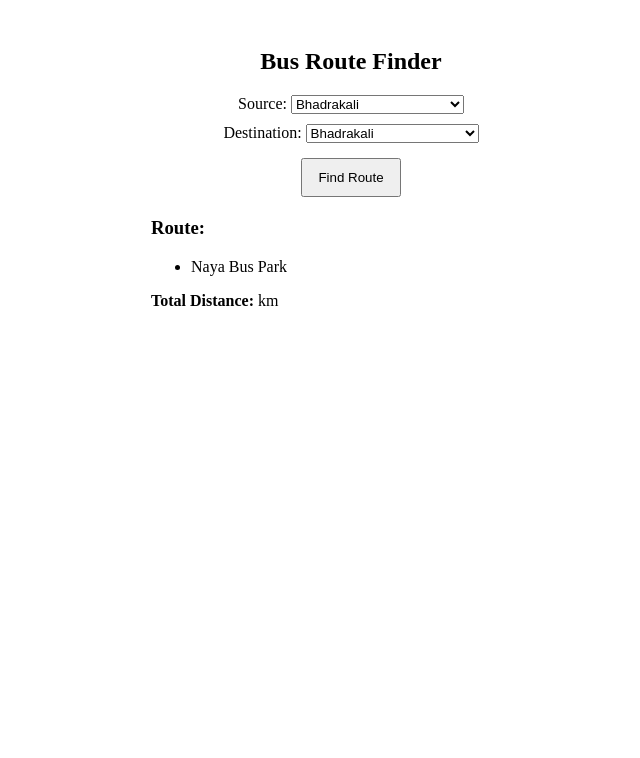
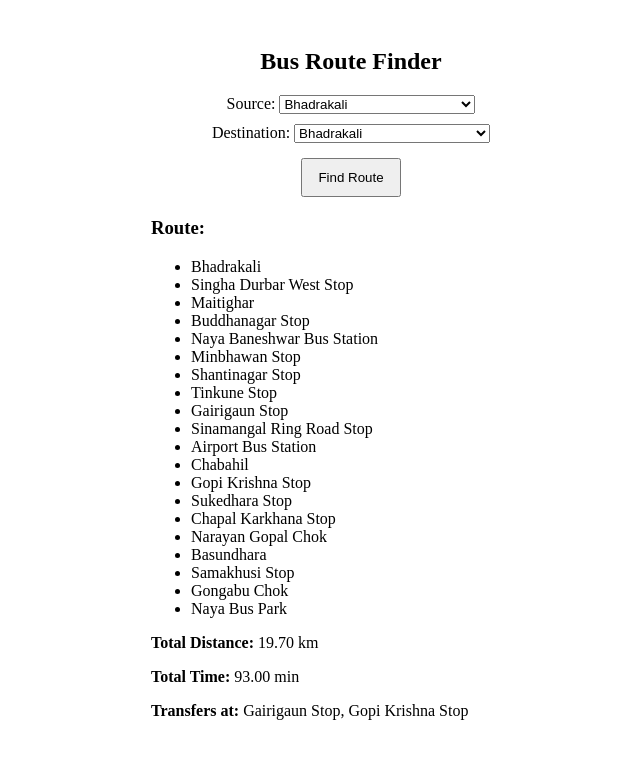
Before and after one commit to yube01/Rapid-Routes-System__SastoYatra, a React (Vite) app in the folder client/: page / in a window 1280 px wide. Both pictures are taken after a click on the button "Find Route". Shown: the top 758 px of the page, without its empty margins (289-929 px from the left). Built offline with nearby package versions, Linux system fonts and the light colour scheme.

Commit message:
Algorithm maps routes in bidrection and time added in a dataset

```diff
--- a/client/src/App.tsx
+++ b/client/src/App.tsx
@@ -1,42 +1,14 @@
 import React, { useState } from "react";
+import { dijkstra } from "./algorithm";
+import { lagankhelToNayaBuspark, mergedGraph, puranoBusparkToChabahil } from "./routes-dataset";
 
-interface Graph {
-  [key: string]: { [key: string]: number };
-}
 
-// Bus route data
-const puranoBusparkToChabahil: Graph = {
-  Bhadrakali: { "Singha Durbar West Stop": 1.2 },
-  "Singha Durbar West Stop": { Maitighar: 0.8 },
-  Maitighar: { "Lagankhel Stop": 1.1 },
-};
-
-const lagankhelToNayaBuspark: Graph = {
-  "Lagankhel Stop": { "Batuk Bhairav": 1.0 },
-  "Batuk Bhairav": { "Lalitpur Industrial Estate": 0.8 },
-  "Lalitpur Industrial Estate": { Satdobato: 1.2 },
-  Satdobato: { "B & B Hospital/KCM Stop": 0.7 },
-};
-
-const lagankhelToNayaBusparks: Graph = {
-  "B & B Hospital/KCM Stop": { "Narayan Gopal Chok": 1.0 },
-  "Narayan Gopal Chok": { "Samakhusi Stop": 1.2 },
-  "Samakhusi Stop": { "Gongabu Chok": 1.0 },
-  "Gongabu Chok": { "Naya Bus Park": 0.5 },
-};
-
-// Merge all bus routes into one graph
-const mergedGraph: Graph = {
-  ...puranoBusparkToChabahil,
-  ...lagankhelToNayaBuspark,
-  ...lagankhelToNayaBusparks
-};
 
 // Assign stops to their respective routes
 const routeMappings: { [key: string]: string[] } = {};
 const routeNames = ["Route 1", "Route 2", "Route 3"];
 
-const allRoutes = [puranoBusparkToChabahil, lagankhelToNayaBuspark, lagankhelToNayaBusparks];
+const allRoutes = [puranoBusparkToChabahil, lagankhelToNayaBuspark];
 
 allRoutes.forEach((route, index) => {
   Object.keys(route).forEach((stop) => {
@@ -48,54 +20,15 @@ allRoutes.forEach((route, index) => {
 // Get all unique stops for dropdown
 const allStops = Array.from(new Set([...Object.keys(mergedGraph)]));
 
-// Dijkstra's Algorithm for shortest path
-const dijkstra = (graph: Graph, start: string, end: string) => {
-  const distances: { [key: string]: number } = {};
-  const prev: { [key: string]: string | null } = {};
-  const pq: [string, number][] = [];
 
-  for (let node in graph) {
-    distances[node] = Infinity;
-    prev[node] = null;
-  }
-
-  distances[start] = 0;
-  pq.push([start, 0]);
-
-  while (pq.length > 0) {
-    pq.sort((a, b) => a[1] - b[1]); // Sort by distance
-    const [current, currentDist] = pq.shift()!;
-
-    if (current === end) break;
-
-    for (let neighbor in graph[current]) {
-      let newDist = currentDist + graph[current][neighbor];
-
-      if (newDist < distances[neighbor]) {
-        distances[neighbor] = newDist;
-        prev[neighbor] = current;
-        pq.push([neighbor, newDist]);
-      }
-    }
-  }
-
-  let path: string[] = [];
-  let step: string | null = end;
-  while (step) {
-    path.unshift(step);
-    step = prev[step];
-  }
-
-  return { distance: distances[end], path };
-};
 
 // Find transfer points where route changes
 const findTransferPoints = (path: string[]) => {
-  let transfers: string[] = [];
+  const transfers: string[] = [];
   let previousRoute = routeMappings[path[0]];
 
   for (let i = 1; i < path.length; i++) {
-    let currentRoute = routeMappings[path[i]];
+    const currentRoute = routeMappings[path[i]];
 
     // If the route changes at this stop, it's a transfer point
     if (currentRoute && previousRoute && currentRoute.join() !== previousRoute.join()) {
@@ -113,6 +46,7 @@ const BusRouteFinder: React.FC = () => {
   const [destination, setDestination] = useState<string>("Naya Bus Park");
   const [route, setRoute] = useState<string[]>([]);
   const [totalDistance, setTotalDistance] = useState<number>(0);
+  const [totalTime, setTotalTime] = useState<number>(0);
   const [transferPoints, setTransferPoints] = useState<string[]>([]);
 
   const findRoute = () => {
@@ -122,8 +56,10 @@ const BusRouteFinder: React.FC = () => {
     }
 
     const result = dijkstra(mergedGraph, source, destination);
+    console.log(result)
     setRoute(result.path);
-    setTotalDistance(result.distance);
+    setTotalDistance(result.distance ?? 0);
+    setTotalTime(result.time ?? 0);
 
     // Find all transfer points
     const transfers = findTransferPoints(result.path);
@@ -172,6 +108,8 @@ const BusRouteFinder: React.FC = () => {
             ))}
           </ul>
           <p><strong>Total Distance:</strong> {totalDistance?.toFixed(2)} km</p>
+          <p><strong>Total Time:</strong> {totalTime?.toFixed(2)} min</p>
+
           {transferPoints.length > 0 && (
             <p><strong>Transfers at:</strong> {transferPoints.join(", ")}</p>
           )}
--- a/client/src/algorithm.ts
+++ b/client/src/algorithm.ts
@@ -1,43 +1,107 @@
+interface Edge {
+  distance: number; // in kilometers
+  time: number; // in minutes
+}
 
 interface Graph {
-  [key: string]: { [key: string]: number };
+  [key: string]: { [key: string]: Edge };
 }
-export function dijkstra(graph: Graph, start: string, end: string) {
+
+const makeGraphBidirectional = (graph: Graph) => {
+  const bidirectionalGraph: Graph = {};
+
+  for (const stop in graph) {
+    if (!bidirectionalGraph[stop]) bidirectionalGraph[stop] = {};
+
+    for (const neighbor in graph[stop]) {
+      bidirectionalGraph[stop][neighbor] = graph[stop][neighbor];
+
+      if (!bidirectionalGraph[neighbor]) bidirectionalGraph[neighbor] = {};
+      bidirectionalGraph[neighbor][stop] = graph[stop][neighbor]; // Make the connection bidirectional
+    }
+  }
+
+  return bidirectionalGraph;
+};
+
+export const dijkstra = (graph: Graph, start: string, end: string) => {
+  const bidirectionalGraph = makeGraphBidirectional(graph); // Ensure all routes work both ways
   const distances: { [key: string]: number } = {};
+  const times: { [key: string]: number } = {};
   const prev: { [key: string]: string | null } = {};
   const pq: [string, number][] = [];
+  const visited: Set<string> = new Set();
 
-  for (let node in graph) {
+  for (const node in bidirectionalGraph) {
     distances[node] = Infinity;
+    times[node] = Infinity;
     prev[node] = null;
   }
 
   distances[start] = 0;
+  times[start] = 0;
   pq.push([start, 0]);
 
   while (pq.length > 0) {
-    pq.sort((a, b) => a[1] - b[1]); // Sort by distance
+    pq.sort((a, b) => a[1] - b[1]);
     const [current, currentDist] = pq.shift()!;
+
+    if (visited.has(current)) continue;
+    visited.add(current);
 
     if (current === end) break;
 
-    for (let neighbor in graph[current]) {
-      let newDist = currentDist + graph[current][neighbor];
+    for (const neighbor in bidirectionalGraph[current]) {
+      const edge = bidirectionalGraph[current][neighbor];
+      const newDist = currentDist + edge.distance;
+      const newTime = times[current] + edge.time;
 
-      if (newDist < distances[neighbor]) {
+      if (newDist < distances[neighbor] || newTime < times[neighbor]) {
         distances[neighbor] = newDist;
+        times[neighbor] = newTime;
         prev[neighbor] = current;
         pq.push([neighbor, newDist]);
       }
     }
   }
 
-  let path = [];
-  let step = end;
+  return distances[end] !== Infinity
+    ? { distance: distances[end], time: times[end], path: buildPath(prev, end) }
+    : {
+        message: `No direct route to ${end}.`,
+        closestStop: findClosestStop(visited, distances),
+        path: [],
+      };
+};
+
+// Find closest stop if no direct route exists
+const findClosestStop = (
+  visited: Set<string>,
+  distances: { [key: string]: number }
+) => {
+  let closestStop = null;
+  let minDistance = Infinity;
+
+  for (const stop of visited) {
+    if (distances[stop] < minDistance) {
+      closestStop = stop;
+      minDistance = distances[stop];
+    }
+  }
+
+  return closestStop;
+};
+
+// Helper function to build the path
+const buildPath = (
+  prev: { [key: string]: string | null },
+  destination: string
+) => {
+  const path: string[] = [];
+  let step: string | null = destination;
   while (step) {
     path.unshift(step);
-    step = prev[step]!;
+    step = prev[step];
   }
-
-  return { distance: distances[end], path };
-}
+  return path;
+};
--- a/client/src/routes-dataset.ts
+++ b/client/src/routes-dataset.ts
@@ -1,45 +1,76 @@
 interface Graph {
-    [key: string]: { [key: string]: number };
+  [key: string]: { [key: string]: { distance: number; time: number } };
 }
 
 // Purano Buspark - Chabahil bus routes
 export const puranoBusparkToChabahil: Graph = {
-    Bhadrakali: { "Singha Durbar West Stop": 1.2 },
-    "Singha Durbar West Stop": { Maitighar: 0.8 },
-    Maitighar: { "Buddhanagar Stop": 1.1 },
-    "Buddhanagar Stop": { "Naya Baneshwar Bus Station": 1.5 },
-    "Naya Baneshwar Bus Station": { "Minbhawan Stop": 1.0 },
-    "Minbhawan Stop": { "Shantinagar Stop": 1.3 },
-    "Shantinagar Stop": { "Tinkune Stop": 1.7 },
-    "Tinkune Stop": { "Gairigaun Stop": 1.2 },
-    "Gairigaun Stop": { "Sinamangal Ring Road Stop": 1.5 },
-    "Sinamangal Ring Road Stop": { "Airport Bus Station": 1.0 },
-    "Airport Bus Station": { "Gaushala Chok Stop": 1.3 },
-    "Gaushala Chok Stop": { Chabahil: 1.1 },
-    Chabahil: { "Gopikrishna Stop": 1.0 },
-    "Gopikrishna Stop": { "Dhumbarahi Stop": 1.4 },
-    "Dhumbarahi Stop": { "Chappalkarkhana Stop": 1.2 },
-    "Chappalkarkhana Stop": { "Maharajgunj Chowk": 1.6 },
+  Bhadrakali: { "Singha Durbar West Stop": { distance: 1.2, time: 5 } },
+  "Singha Durbar West Stop": { Maitighar: { distance: 0.8, time: 4 } },
+  Maitighar: { "Buddhanagar Stop": { distance: 1.1, time: 6 } },
+  "Buddhanagar Stop": {
+    "Naya Baneshwar Bus Station": { distance: 1.5, time: 8 },
+  },
+  "Naya Baneshwar Bus Station": {
+    "Minbhawan Stop": { distance: 1.0, time: 6 },
+  },
+  "Minbhawan Stop": { "Shantinagar Stop": { distance: 1.3, time: 7 } },
+  "Shantinagar Stop": { "Tinkune Stop": { distance: 1.7, time: 9 } },
+  "Tinkune Stop": { "Gairigaun Stop": { distance: 1.2, time: 6 } },
+  "Gairigaun Stop": { "Sinamangal Ring Road Stop": { distance: 1.5, time: 7 } },
+  "Sinamangal Ring Road Stop": {
+    "Airport Bus Station": { distance: 1.0, time: 5 },
+  },
+  "Airport Bus Station": { "Gaushala Chok Stop": { distance: 1.3, time: 6 } },
+  "Gaushala Chok Stop": { Chabahil: { distance: 1.1, time: 5 } },
+  Chabahil: { "Gopikrishna Stop": { distance: 1.0, time: 4 } },
+  "Gopikrishna Stop": { "Dhumbarahi Stop": { distance: 1.4, time: 7 } },
+  "Dhumbarahi Stop": { "Chappalkarkhana Stop": { distance: 1.2, time: 6 } },
+  "Chappalkarkhana Stop": { "Maharajgunj Chowk": { distance: 1.6, time: 8 } },
 };
 
 // Lagankhel - Naya Buspark (Ringroad) bus routes
 export const lagankhelToNayaBuspark: Graph = {
-    "Lagankhel Stop": { "Batuk Bhairav": 1.0 },
-    "Batuk Bhairav": { "Lalitpur Industrial Estate": 0.8 },
-    "Lalitpur Industrial Estate": { Satdobato: 1.2 },
-    Satdobato: { "B & B Hospital/KCM Stop": 0.7 },
-    "B & B Hospital/KCM Stop": { "Gwarko Chok": 0.9 },
-    "Gwarko Chok": { "Koteshwar Stop": 2.5 },
-    "Koteshwar Stop": { "Gairigaun Stop": 1.0 },
-    "Gairigaun Stop": { "Sinamangal Ring Road Stop": 0.8 },
-    "Sinamangal Ring Road Stop": { "Airport Bus Station": 1.0 },
-    "Airport Bus Station": { Chabahil: 1.5 },
-    Chabahil: { "Gopi Krishna Stop": 0.1 },
-    "Gopi Krishna Stop": { "Sukedhara Stop": 1.0 },
-    "Sukedhara Stop": { "Chapal Karkhana Stop": 0.9 },
-    "Chapal Karkhana Stop": { "Narayan Gopal Chok": 1.1 },
-    "Narayan Gopal Chok": { Basundhara: 0.8 },
-    Basundhara: { "Samakhusi Stop": 1.2 },
-    "Samakhusi Stop": { "Gongabu Chok": 1.0 },
-    "Gongabu Chok": { "Naya Bus Park": 0.5 },
+  "Lagankhel Stop": { "Batuk Bhairav": { distance: 1.0, time: 4 } },
+  "Batuk Bhairav": { "Lalitpur Industrial Estate": { distance: 0.8, time: 3 } },
+  "Lalitpur Industrial Estate": { Satdobato: { distance: 1.2, time: 5 } },
+  Satdobato: { "B & B Hospital/KCM Stop": { distance: 0.7, time: 3 } },
+  "B & B Hospital/KCM Stop": { "Gwarko Chok": { distance: 0.9, time: 4 } },
+  "Gwarko Chok": { "Koteshwar Stop": { distance: 2.5, time: 10 } },
+  "Koteshwar Stop": { "Gairigaun Stop": { distance: 1.0, time: 4 } },
+  "Gairigaun Stop": { "Sinamangal Ring Road Stop": { distance: 0.8, time: 3 } },
+  "Sinamangal Ring Road Stop": {
+    "Airport Bus Station": { distance: 1.0, time: 4 },
+  },
+  "Airport Bus Station": { Chabahil: { distance: 1.5, time: 6 } },
+  Chabahil: { "Gopi Krishna Stop": { distance: 0.1, time: 1 } },
+  "Gopi Krishna Stop": { "Sukedhara Stop": { distance: 1.0, time: 4 } },
+  "Sukedhara Stop": { "Chapal Karkhana Stop": { distance: 0.9, time: 4 } },
+  "Chapal Karkhana Stop": { "Narayan Gopal Chok": { distance: 1.1, time: 5 } },
+  "Narayan Gopal Chok": { Basundhara: { distance: 0.8, time: 4 } },
+  Basundhara: { "Samakhusi Stop": { distance: 1.2, time: 5 } },
+  "Samakhusi Stop": { "Gongabu Chok": { distance: 1.0, time: 4 } },
+  "Gongabu Chok": { "Naya Bus Park": { distance: 0.5, time: 2 } },
 };
+
+const mergeMultipleGraphs = (...graphs: Graph[]): Graph => {
+  const merged: Graph = {};
+
+  for (const graph of graphs) {
+    for (const node in graph) {
+      if (!merged[node]) {
+        merged[node] = { ...graph[node] };
+      } else {
+        // Merge connections while preserving existing ones
+        merged[node] = { ...merged[node], ...graph[node] };
+      }
+    }
+  }
+
+  return merged;
+};
+
+// Merge all bus routes into one graph
+export const mergedGraph = mergeMultipleGraphs(
+  puranoBusparkToChabahil,
+  lagankhelToNayaBuspark
+);
```
Also changed, not shown: 1 other file (tests, documents, lock files or other folders). Lines whose indentation alone changed are shown as unchanged.
